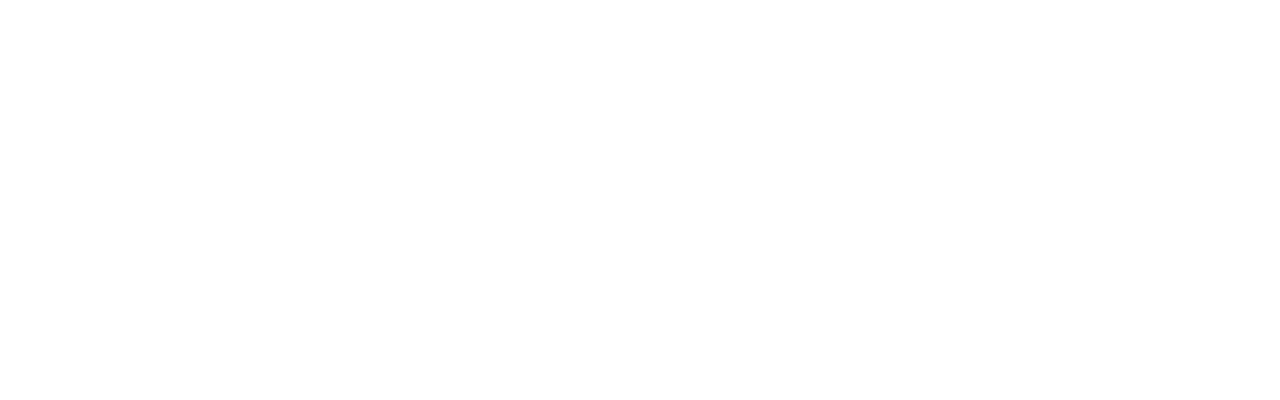
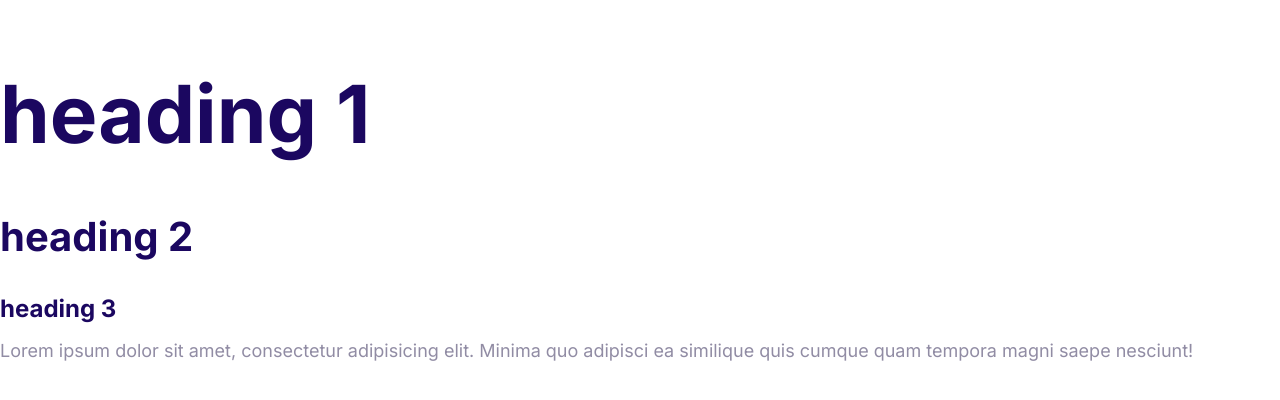
Before and after one commit to ArmOwOn/moshfy, a plain HTML site: page index.html in a window 1280 px wide. Drawn offline with Linux system fonts and the light colour scheme.

Commit message:
define the styles for the fonts.

```diff
--- a/css/styles.css
+++ b/css/styles.css
@@ -5,3 +5,52 @@
     --color-heading: #1b0760;
     --color-body: #918ca4;
 }
+
+html {
+    font-size: 62.5%;
+}
+
+body {
+    font-family: Inter, Arial, Helvetica, sans-serif;
+    color: var(--color-body);
+    font-size: 2.4rem;
+    line-height: 1.5;
+}
+
+h1,h2,h3 {
+    color: var(--color-heading);
+    margin-bottom: 1rem;
+}
+
+h1 {
+    font-size: 7rem;
+}
+
+h2 {
+    font-size: 4rem;
+}
+
+h3 {
+    font-size: 3rem;
+}
+p {
+    margin-top: 0;
+}
+
+@media screen and (min-width: 1024px) {
+    body {
+        font-size: 1.8rem;
+    }
+
+    h1 {
+        font-size: 8rem;
+    }
+
+    h2 {
+        font-size: 4rem;
+    }
+
+    h3 {
+        font-size: 2.4rem;
+    }
+}
--- a/index.html
+++ b/index.html
@@ -4,9 +4,23 @@
     <meta charset="UTF-8" />
     <meta http-equiv="X-UA-Compatible" content="IE=edge" />
     <meta name="viewport" content="width=device-width, initial-scale=1.0" />
-    <link rel="normalize" href="css/normalize.css" />
+    <title>Document</title>
+    <link rel="preconnect" href="https://fonts.googleapis.com" />
+    <link rel="preconnect" href="https://fonts.gstatic.com" crossorigin />
+    <link
+      href="https://fonts.googleapis.com/css2?family=Barlow+Condensed&family=Inter:wght@400;700&display=swap"
+      rel="stylesheet"
+    />
+    <link rel="stylesheet" href="css/normalize.css" />
     <link rel="stylesheet" href="css/styles.css" />
-    <title>Document</title>
   </head>
-  <body></body>
+  <body>
+    <h1>heading 1</h1>
+    <h2>heading 2</h2>
+    <h3>heading 3</h3>
+    <p>
+      Lorem ipsum dolor sit amet, consectetur adipisicing elit. Minima quo
+      adipisci ea similique quis cumque quam tempora magni saepe nesciunt!
+    </p>
+  </body>
 </html>
```
